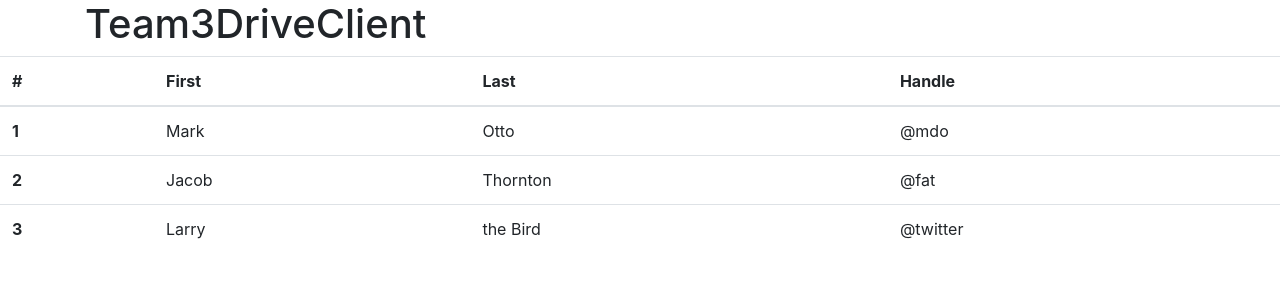
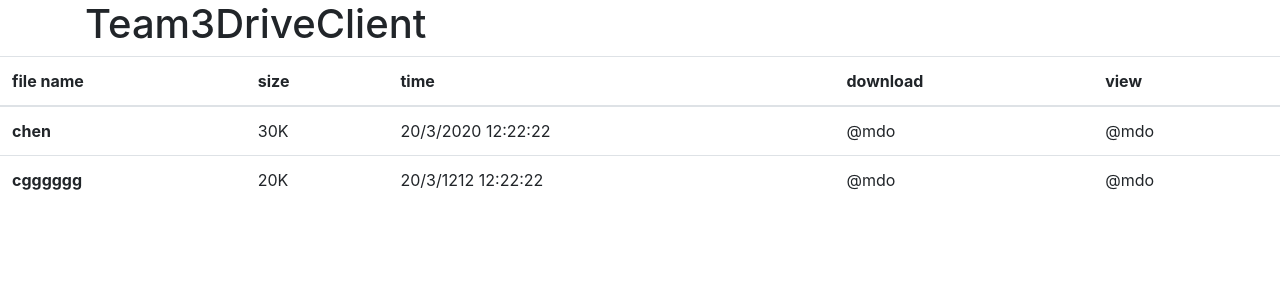
Before and after one commit to urielrabii/training-chen, an Angular app in the folder client/Team3DriveClient/: page / in a window 1280 px wide. Shown: the top 300 px of the page. Built offline with nearby package versions, Linux system fonts and the light colour scheme.

Commit message:
table as mock

```diff
--- a/client/Team3DriveClient/src/app/app.component.html
+++ b/client/Team3DriveClient/src/app/app.component.html
@@ -1,33 +1,4 @@
 <div class="container">
   <h1>{{title}}</h1>
 </div>
-<table class="table">
-  <thead>
-    <tr>
-      <th scope="col">#</th>
-      <th scope="col">First</th>
-      <th scope="col">Last</th>
-      <th scope="col">Handle</th>
-    </tr>
-  </thead>
-  <tbody>
-    <tr>
-      <th scope="row">1</th>
-      <td>Mark</td>
-      <td>Otto</td>
-      <td>@mdo</td>
-    </tr>
-    <tr>
-      <th scope="row">2</th>
-      <td>Jacob</td>
-      <td>Thornton</td>
-      <td>@fat</td>
-    </tr>
-    <tr>
-      <th scope="row">3</th>
-      <td>Larry</td>
-      <td>the Bird</td>
-      <td>@twitter</td>
-    </tr>
-  </tbody>
-</table>
+<app-files></app-files>
--- /dev/null
+++ b/client/Team3DriveClient/src/app/file.ts
@@ -0,0 +1,5 @@
+export interface File {
+    fileName:string;
+    size:string;
+    time:string;
+  }
--- /dev/null
+++ b/client/Team3DriveClient/src/app/files/files.component.html
@@ -0,0 +1,20 @@
+<table class="table">
+    <thead>
+      <tr>
+        <th scope="col">file name</th>
+        <th scope="col">size</th>
+        <th scope="col">time</th>
+        <th scope="col">download</th>
+        <th scope="col">view</th>
+      </tr>
+    </thead>
+    <tbody>
+      <tr *ngFor="let file of files">
+        <th scope="row">{{file.fileName}}</th>
+        <td>{{file.size}}</td>
+        <td>{{file.time}}</td>
+        <td>@mdo</td>
+        <td>@mdo</td>
+      </tr>
+    </tbody>
+  </table>
--- /dev/null
+++ b/client/Team3DriveClient/src/app/files/files.component.ts
@@ -0,0 +1,16 @@
+import { Component, OnInit } from '@angular/core';
+import { File } from '../file';
+import { FILES } from '../mock-files';
+@Component({
+  selector: 'app-files',
+  templateUrl: './files.component.html',
+  styleUrls: ['./files.component.css']
+})
+export class FilesComponent implements OnInit {
+  files = FILES;
+  constructor() { }
+
+  ngOnInit(): void {
+  }
+
+}
--- /dev/null
+++ b/client/Team3DriveClient/src/app/mock-files.ts
@@ -0,0 +1,11 @@
+import { File } from './file';
+
+export const FILES: File[] = [
+  {fileName:'chen',
+  size:'30K',
+  time:'20/3/2020 12:22:22' },
+  { fileName:'cgggggg',
+  size:'20K',
+  time:'20/3/1212 12:22:22'},
+
+];
```
Also changed, not shown: client/Team3DriveClient/src/app/app.module.ts (+6 -2 lines), client/Team3DriveClient/src/app/file.service.ts (added, +35 -0 lines), client/Team3DriveClient/src/app/files/files.component.css (added), 2 other files (tests, documents, lock files or other folders).
